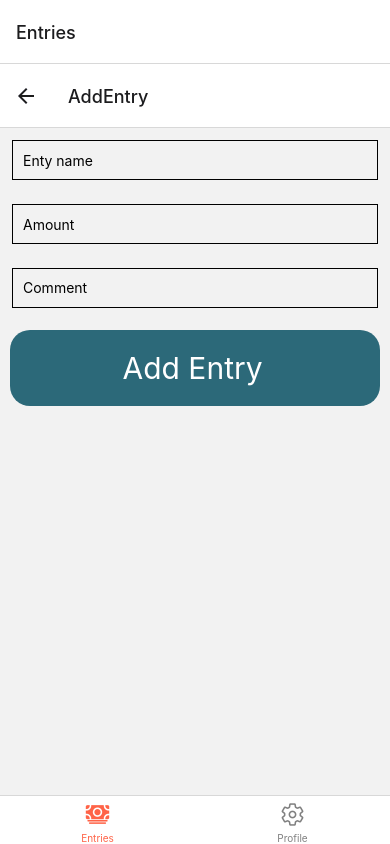
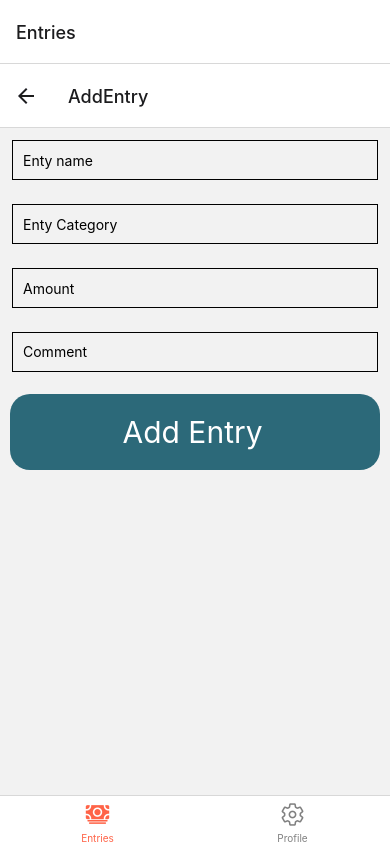
Before and after one commit to krishnaamen/finance-app, a React Native app: screen /AddEntry in a window 390 px wide. Built offline with nearby package versions, Linux system fonts and the light colour scheme; no server answers.

Commit message:
adding the category option in frontend

```diff
--- a/pages/AddEntry.tsx
+++ b/pages/AddEntry.tsx
@@ -5,6 +5,7 @@ function AddEntry() {
     const [name, setName] = useState('');
     const [amount, setAmount] = useState('');
     const [comment, setComment] = useState('');
+    const [category,setCategory] = useState('');
 
     const addEntry = async() => {
         const amt = amount;
@@ -12,7 +13,8 @@ function AddEntry() {
 
         //https://b9a7-80-208-69-64.ngrok-free.app
 
-        const response = await fetch("https://ad49-80-208-69-64.ngrok-free.app/entry",{
+      try{
+        const response = await fetch("https://2563-80-208-69-64.ngrok-free.app/entry",{
             method: 'post',
             headers: {
                 "Content-Type": "application/json"
@@ -22,19 +24,27 @@ function AddEntry() {
                 comment:comment,
                 currency:"DKK",
                 date:new Date().toISOString(),
+                category: category,
                 name:name
             })
         })
-
         const newresponse = await response.json();
         console.log(newresponse);
 
+      }
+      catch (error) {
+        console.error('Error updating entry:', error);
+      }
 
 
+
+
+      navigation.navigate('EntryList')
         console.log(name,amount,comment);
         setName("");
         setAmount("");
         setComment("");
+        setCategory("");
 
     }
 
@@ -46,6 +56,12 @@ function AddEntry() {
         onChangeText={setName}
         value={name}
         placeholder="Enty name"
+      />
+    <TextInput
+        style={styles.input}
+        onChangeText={setCategory}
+        value={category}
+        placeholder="Enty Category"
       />
        <TextInput
         style={styles.input}
--- a/pages/EntryEdit.tsx
+++ b/pages/EntryEdit.tsx
@@ -1,5 +1,5 @@
 import React, { useEffect,useState } from 'react';
-import { Alert, Button, StyleSheet, Text, TextInput, View } from 'react-native';
+import { Alert, Button, StyleSheet,TextInput, View } from 'react-native';
 import { StackNavigationProp } from '@react-navigation/stack';
 import { RouteProp } from '@react-navigation/native';
 import AddEntry from './AddEntry';
@@ -20,6 +20,7 @@ type entry = {
     date: string,
     currency:string,
     name: string,
+    category:string,
     comment:string
 }
 
@@ -36,12 +37,13 @@ const [currentEntry, setCurrentEntry] = useState<entry |null>(null)
 const [name, setName] = useState('');
 const [amount, setAmount] = useState('');
 const [comment, setComment] = useState('');
+const [category,setCategory] = useState('');
 const id = route.params.entryId;
 
 
   const fetchEntry = async () => {
     try {
-        const response = await axios.get(`https://ad49-80-208-69-64.ngrok-free.app/entry/${id}`);
+        const response = await axios.get(`https://2563-80-208-69-64.ngrok-free.app/entry/${id}`);
         setCurrentEntry(response.data);
     } catch (error) {
         console.error('Error fetching entries:', error);
@@ -65,7 +67,7 @@ const id = route.params.entryId;
 
 
         try {
-          const response = await fetch(`https://ad49-80-208-69-64.ngrok-free.app/entry/${id}`, {
+          const response = await fetch(`https://2563-80-208-69-64.ngrok-free.app/entry/${id}`, {
             method: 'delete',
           });
           navigation.navigate('EntryList');
@@ -85,9 +87,9 @@ const id = route.params.entryId;
   const handleUpdate = async () => {
     // Make sure all fields are filled before updating
     if (amount && name && comment) {
-      const updatedEntry = { ...currentEntry, amount: parseFloat(amount), name, comment };
+      const updatedEntry = { ...currentEntry, amount: parseFloat(amount), name, comment,category };
       try {
-        const response = await fetch(`https://ad49-80-208-69-64.ngrok-free.app/entry/${id}`, {
+        const response = await fetch(`https://2563-80-208-69-64.ngrok-free.app/entry/${id}`, {
           method: 'patch',
           headers: {
             'Content-Type': 'application/json',
@@ -124,6 +126,13 @@ const id = route.params.entryId;
         placeholder={currentEntry?.name}
         value={name}
         onChangeText={setName}
+
+      />
+      <TextInput
+        style={styles.input}
+        placeholder={currentEntry?.category}
+        value={category}
+        onChangeText={setCategory}
 
       />
       <TextInput
--- a/pages/EntryList.tsx
+++ b/pages/EntryList.tsx
@@ -23,13 +23,14 @@ type listData = {
     date: string,
     currency:string,
     name: string,
+    category:string,
     comment:string
 }
 
 const EntryList: React.FC<Props> = ({navigation}) => {
     const [entries, setEntries] = useState<listData [] | null>([]);
 
-    const baseUrl = 'https://ad49-80-208-69-64.ngrok-free.app'
+    const baseUrl = 'https://2563-80-208-69-64.ngrok-free.app'
     const fetchEntries = async () => {
     try {
         const response = await axios.get(baseUrl + '/entry');
@@ -70,8 +71,9 @@ const EntryList: React.FC<Props> = ({navigation}) => {
                             style={styles.addButton}
                             onPress={() => navigation.navigate('EntryEdit', {entryId: +item.id})}>
 
-                        <Text style={styles.textStyle}>{item.date.toString().substring(0,10)}</Text>
+                        <Text style={styles.datestyle}>{item.date.toString().substring(0,10)}</Text>
                         <Text style={styles.textStyle}>{item.name}</Text>
+                        <Text style={styles.textStyle}>{item.category}</Text>
                         <Text style={styles.textStyle}>{item.amount} {item.currency}</Text>
 
 
@@ -108,6 +110,12 @@ const styles = StyleSheet.create({
         marginRight:5,
 
     },
+    datestyle:{
+        fontSize:15,
+        fontWeight:'bold',
+        marginRight:5
+    },
+
     addButton:{
         display:'flex',
         flexDirection:'row',
```
